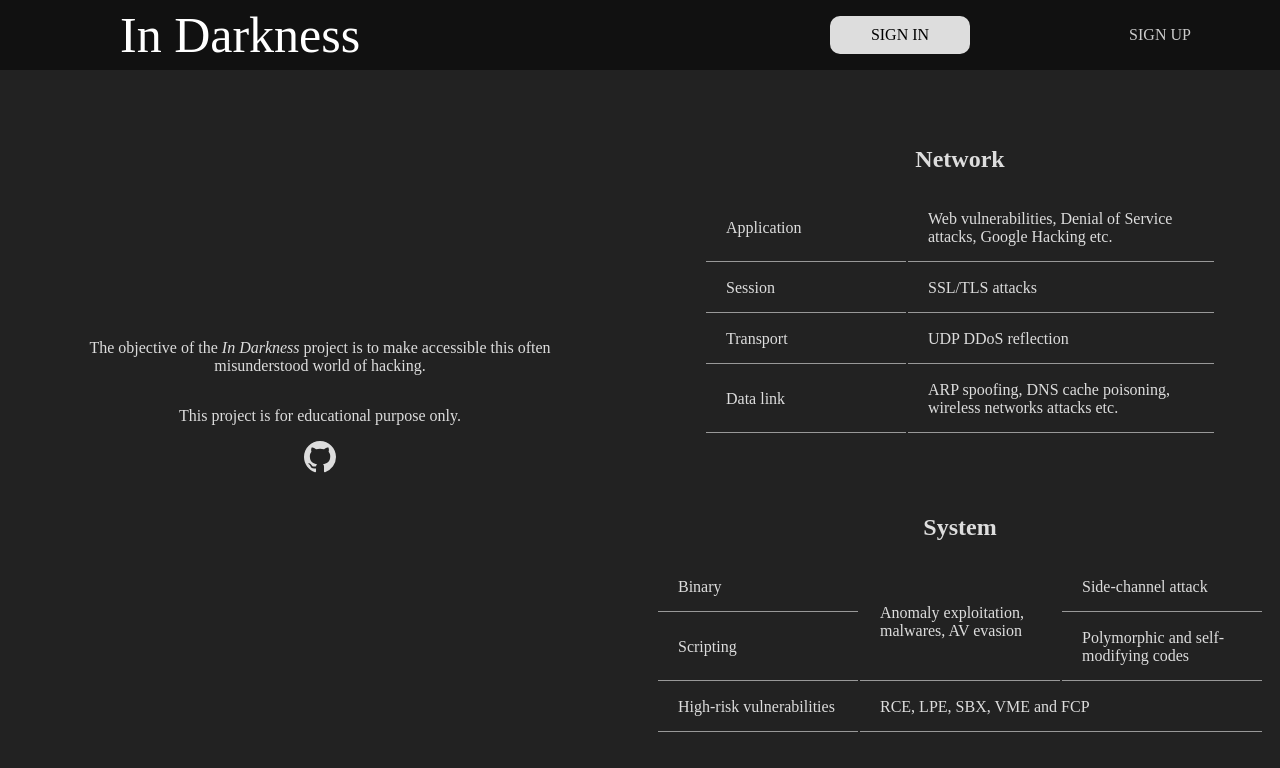
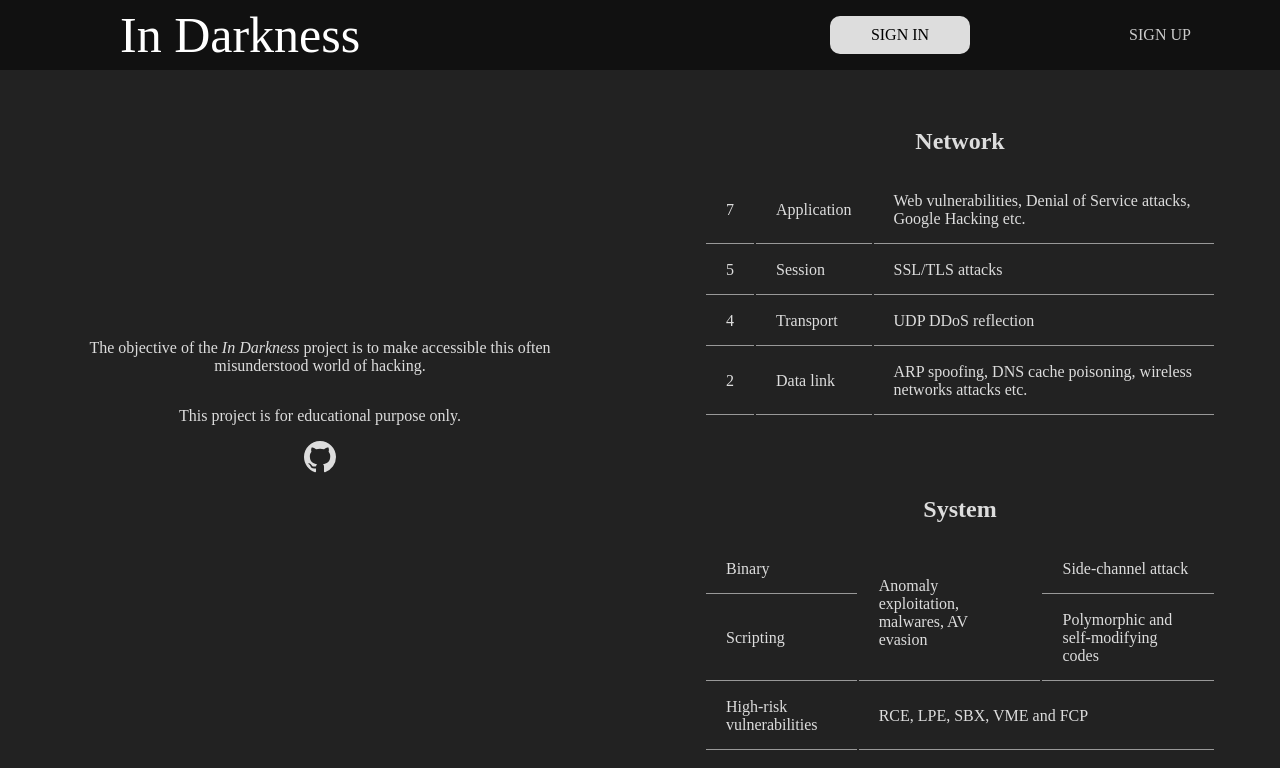
Before and after one commit to Aidasaoudi/ece-webtech-gr02-09, a React (Create React App) app: page / in a window 1280 px wide. Shown: the top 768 px of the page. Built offline with nearby package versions, Linux system fonts and the light colour scheme.

Commit message:
OSI layers

```diff
--- a/src/App.css
+++ b/src/App.css
@@ -119,7 +119,6 @@ p {
 }
 
 td {
-	min-width: 160px;
 	border-bottom:1px solid #999;
 	padding:15px 20px;
 }
--- a/src/App.js
+++ b/src/App.js
@@ -30,6 +30,7 @@ function App() {
 				<h2>Network</h2>
 				<table>
 					<tr>
+						<td>7</td>
 						<td>Application</td>
 						<td>
 							Web vulnerabilities, Denial of Service attacks, Google Hacking
@@ -37,14 +38,17 @@ function App() {
 						</td>
 					</tr>
 					<tr>
+						<td>5</td>
 						<td>Session</td>
 						<td>SSL/TLS attacks</td>
 					</tr>
 					<tr>
+						<td>4</td>
 						<td>Transport</td>
 						<td>UDP DDoS reflection</td>
 					</tr>
 					<tr>
+						<td>2</td>
 						<td>Data link</td>
 						<td>
 							ARP spoofing, DNS cache poisoning, wireless networks attacks etc.
```
